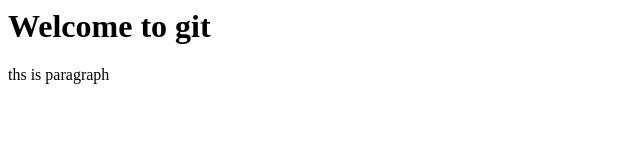
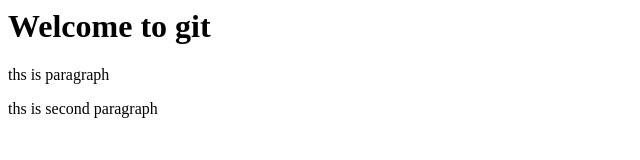
Before and after one commit to akanshabhandari/git, a plain HTML site: page index.html in a window 1280 px wide. Shown: the whole page, without its empty margins (0-640 px from the left). Drawn offline with Linux system fonts and the light colour scheme.

Commit message:
third commit

```diff
--- a/index.html
+++ b/index.html
@@ -3,5 +3,6 @@
 <body>
     <h1>Welcome to git </h1>
     <p>ths is paragraph</p>
+    <p>ths is second  paragraph</p>
 </body>
 </htnl>
```
